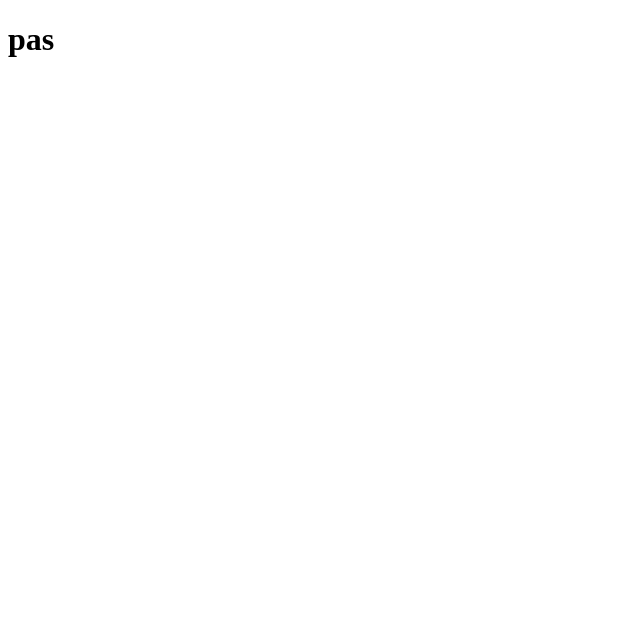
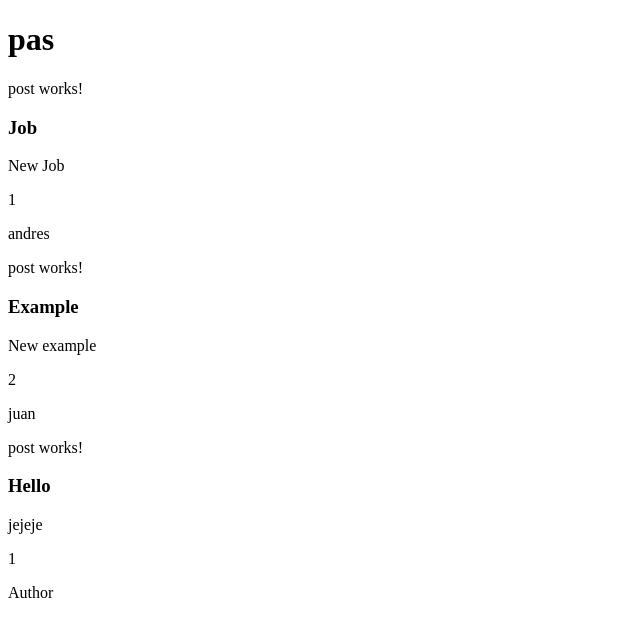
Before and after one commit to andres06-hub/pas_, an Angular app: page / in a window 1280 px wide. Shown: the top 636 px of the page, without its empty margins (0-640 px from the left). Built offline with nearby package versions, Linux system fonts and the light colour scheme.

Commit message:
ADD: changes in post and create new component

```diff
--- a/src/app/app.component.html
+++ b/src/app/app.component.html
@@ -1,2 +1,3 @@
 <router-outlet></router-outlet>
 <h1>{{ title }}</h1>
+<app-posts></app-posts>
--- a/src/app/app.module.ts
+++ b/src/app/app.module.ts
@@ -5,11 +5,13 @@ import { FormsModule } from '@angular/forms';
 import { AppRoutingModule } from './app-routing.module';
 import { AppComponent } from './app.component';
 import { PostComponent } from './components/post/post.component';
+import { PostsComponent } from './components/posts/posts.component';
 
 @NgModule({
   declarations: [
     AppComponent,
     PostComponent,
+    PostsComponent,
   ],
   imports: [
     BrowserModule,
--- a/src/app/components/post/post.component.html
+++ b/src/app/components/post/post.component.html
@@ -1 +1,5 @@
 <p>post works!</p>
+<h3>{{ post.title }}</h3>
+<p>{{ post.content }}</p>
+<p>{{ post.authorId }}</p>
+<p>{{ post.authorName }}</p>
--- a/src/app/components/post/post.component.ts
+++ b/src/app/components/post/post.component.ts
@@ -1,10 +1,43 @@
-import { Component } from '@angular/core';
+import { Component, Input, OnInit, OnChanges, AfterViewInit, OnDestroy, SimpleChanges } from '@angular/core';
+import { Post } from 'src/app/models/post.model';
 
 @Component({
   selector: 'app-post',
   templateUrl: './post.component.html',
   styleUrls: ['./post.component.sass']
 })
-export class PostComponent {
+export class PostComponent implements OnInit, OnChanges, AfterViewInit, OnDestroy {
 
+  constructor() {
+    // Before render
+  }
+
+  ngOnInit(): void {
+    // Before render
+    // things async - fetch | one time
+  }
+
+  ngOnChanges(changes: SimpleChanges): void {
+    // Before - during render
+    // Be updating changes inputs | many times
+    console.log('changes:', changes);
+  }
+
+  ngAfterViewInit(): void {
+    // After render
+    // Handler Children
+  }
+
+  ngOnDestroy(): void {
+    // delete component
+  }
+
+
+  @Input() post: Post = {
+    id: 0,
+    title: '',
+    content: '',
+    authorId: 0,
+    authorName: '',
+  }
 }
--- /dev/null
+++ b/src/app/components/posts/posts.component.html
@@ -0,0 +1,3 @@
+<div class="">
+  <app-post [post]="post" *ngFor="let post of posts"></app-post>
+</div>
--- /dev/null
+++ b/src/app/components/posts/posts.component.ts
@@ -0,0 +1,35 @@
+import { Component } from '@angular/core';
+import { Post } from 'src/app/models/post.model';
+
+@Component({
+  selector: 'app-posts',
+  templateUrl: './posts.component.html',
+  styleUrls: ['./posts.component.sass']
+})
+export class PostsComponent {
+
+    posts: Post[] = [
+    {
+      id: 1,
+      title: 'Job',
+      content: 'New Job',
+      authorId: 1,
+      authorName: 'andres',
+    },
+    {
+      id: 2,
+      title: 'Example',
+      content: 'New example',
+      authorId: 2,
+      authorName: 'juan',
+    },
+    {
+      id: 3,
+      title: 'Hello',
+      content: 'jejeje',
+      authorId: 1,
+      authorName: 'Author',
+    },
+  ]
+
+}
```
Also changed, not shown: src/app/components/posts/posts.component.sass (added), 1 other file (tests, documents, lock files or other folders).
